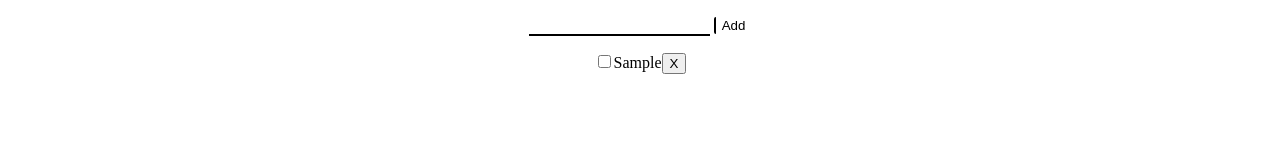
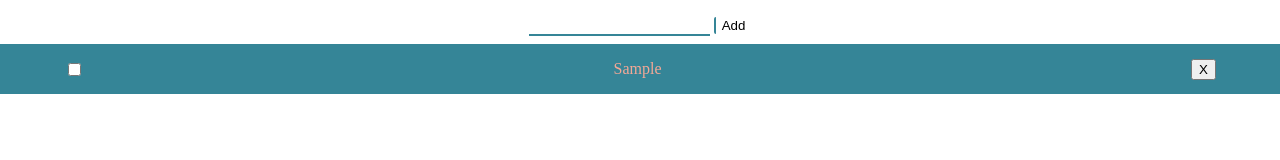
Before and after one commit to imananoosheh/TODO-TypeScript-APP, a website with bundled scripts: page public/index.html in a window 1280 px wide. Both pictures are taken after typing "Sample" into the empty fields and a click on the button "Add". Built offline with nearby package versions, Linux system fonts and the light colour scheme.

Commit message:
Add style, alignment, and animation

```diff
--- a/public/index.css
+++ b/public/index.css
@@ -1,3 +1,9 @@
+:root{
+  --hover-focus-color: rgb(133, 133, 133);
+  --com-color-1: #358597;
+  --com-color-2: #f4a896;
+}
+
 *,::after,::before{
   box-sizing: border-box;
 }
@@ -9,33 +15,63 @@
   flex-direction: column;
   justify-content: center;
   align-items: center;
+  row-gap: 0.5em;
+}
+ul#list li:nth-child(2n){
+  background-color: #358597;
+  color: #f4a896;
+}
+ul#list li:nth-child(2n+1){
+  background-color: #f4a896;
+  color: #358597;
+}
+input[type= text]#new-task-title{
+  border: none;
+  border-bottom: 2px solid var(--com-color-1);
+  transition: 0.1s;
+  outline: none;
+}
+input[type= text]#new-task-title:focus,
+input[type= text]#new-task-title:hover{
+  border-bottom: 10px solid var(--com-color-2);
 }
 
-#list > li{
-  margin-top: 1em;
+#new-task-form button {
+  background-color: transparent;
+  border: none;
+  border-left: 2px solid var(--com-color-1);
+  border-radius: 2px;
+  transition: 0.1s linear;
+}
+#new-task-form button:hover{
+  border-left: 10px solid var(--com-color-2);
+}
+#new-task-form button:active{
+  border-color: rgb(49, 156, 0);
+  background-color: rgb(49, 156, 0);
+  color: white;
 }
 
-input[type= text]#new-task-title{
-  border: none;
-  border-bottom: 2px solid black;
-  transition: 0.3s;
-  outline: none;
+li label{
+  display: flex;
+  flex-direction: row;
+  justify-content:space-between;
+  align-items: center;
+  width: 100vw;
+  padding: 0 5%;
 }
-input[type= text]#new-task-title:focus{
-  border-bottom: 10px solid rgb(133, 133, 133);
+label input{
+  /* margin-right: 4em;
+  margin-left: 4em; */
+
+  align-self: center;
 }
+label p{
+  text-align: center;
+  padding: 0 1rem;
+  word-wrap: anywhere;
+}
+input[type=checkbox]{
+  border: 1px solid var(--com-color-1);
 
-#new-task-form > button {
-  background-color: transparent;
-  border: none;
-  border-left: 2px solid black;
-  border-radius: 2px;
-  transition: 0.3s linear;
 }
-#new-task-form > button:hover{
-  border-left: 10px solid black;
-}
-#new-task-form > button:active{
-  background-color: black;
-  color: white;
-}
--- a/src/index.ts
+++ b/src/index.ts
@@ -48,7 +48,9 @@ function addListItem(task: Task){
     item.remove()
   })
   //
-  label.append(checkbox, task.title, closeButton)
+  const labelText = document.createElement("p")
+  labelText.append(task.title)
+  label.append(checkbox, labelText, closeButton)
   item.append(label)
   list?.append(item)
 }
```
